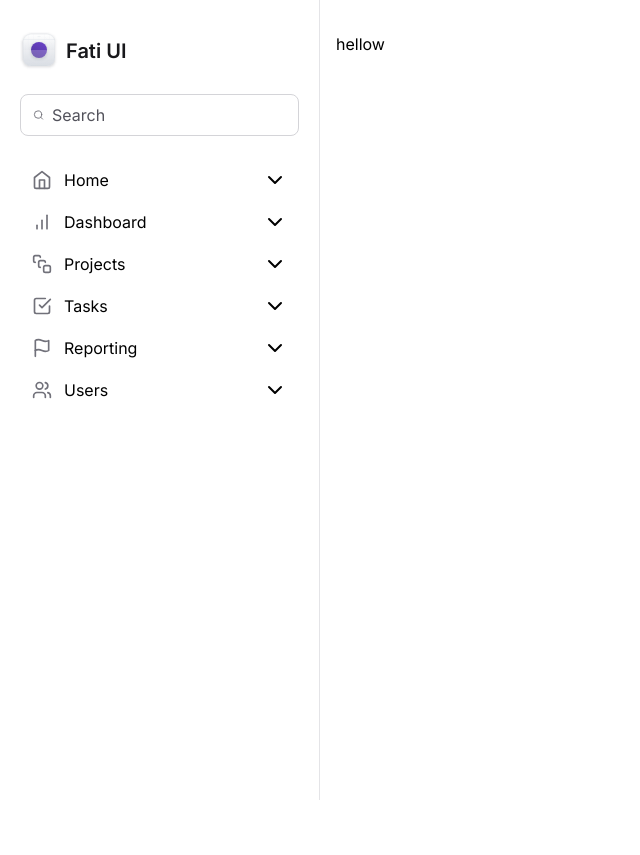
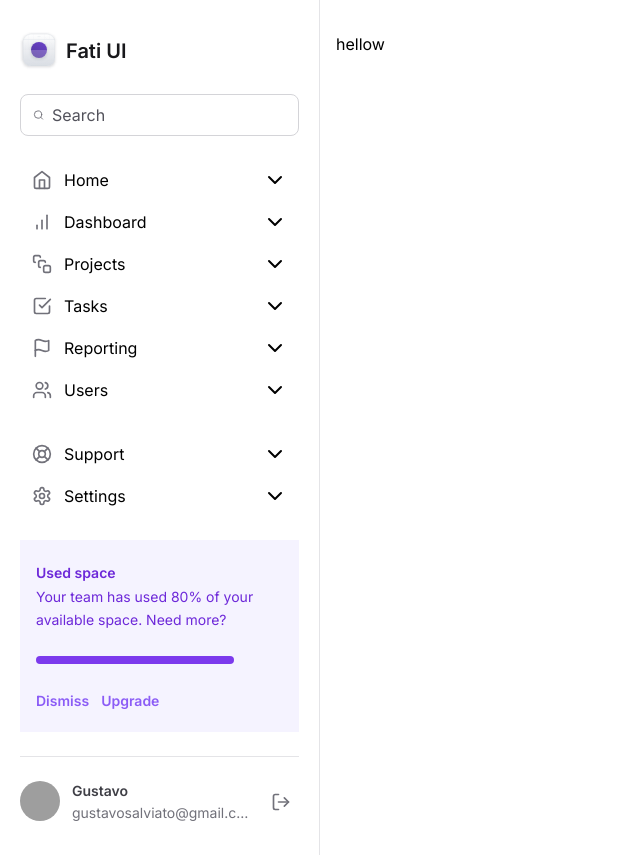
Before and after one commit to gustavosalviato/tailwind-master, a Next.js app: page / in a window 1280 px wide. Shown: the whole page, without its empty margins (0-640 px from the left). Before the commit the page ends 800 px from the top, so only its background shows below. Built offline with nearby package versions, Linux system fonts and the light colour scheme; grey boxes are pictures that could not be loaded.

Commit message:
chore: Nav && Profile

```diff
--- a/prettier.config.js
+++ b/prettier.config.js
@@ -1,3 +1,3 @@
 module.exports = {
-  plugins: [require('prettier-plugin-tailwindcss')],
+  plugins: ['prettier-plugin-tailwindcss'],
 }
--- a/src/app/layout.tsx
+++ b/src/app/layout.tsx
@@ -1,19 +1,19 @@
-import { Sidebar } from "@/components/Sidebar";
-import "./globals.css";
-import type { Metadata } from "next";
-import { Inter } from "next/font/google";
+import { Sidebar } from '@/components/Sidebar'
+import './globals.css'
+import type { Metadata } from 'next'
+import { Inter } from 'next/font/google'
 
-const inter = Inter({ subsets: ["latin"] });
+const inter = Inter({ subsets: ['latin'] })
 
 export const metadata: Metadata = {
-  title: "Create Next App",
-  description: "Generated by create next app",
-};
+  title: '',
+  description: '',
+}
 
 export default function RootLayout({
   children,
 }: {
-  children: React.ReactNode;
+  children: React.ReactNode
 }) {
   return (
     <html lang="en">
@@ -24,5 +24,5 @@ export default function RootLayout({
         </div>
       </body>
     </html>
-  );
+  )
 }
--- a/src/app/page.tsx
+++ b/src/app/page.tsx
@@ -1,3 +1,3 @@
 export default function Home() {
-  return <div>hellow</div>;
+  return <div>hellow</div>
 }
--- a/src/components/Logo.tsx
+++ b/src/components/Logo.tsx
@@ -1,6 +1,6 @@
 export function Logo() {
   return (
-    <strong className="flex gap-2 text-xl font-semibold text-zinc-900 items-center">
+    <strong className="flex items-center gap-2 text-xl font-semibold text-zinc-900">
       <svg
         width={38}
         height={38}
@@ -205,5 +205,5 @@ export function Logo() {
       </svg>
       <span>Fati UI</span>
     </strong>
-  );
+  )
 }
--- a/src/components/NavItem.tsx
+++ b/src/components/NavItem.tsx
@@ -1,6 +1,5 @@
-import { ChevronDown } from "lucide-react";
-import { ElementType } from "react";
-
+import { ChevronDown } from 'lucide-react'
+import { ElementType } from 'react'
 
 interface NavItemProps {
   title: string
@@ -8,7 +7,10 @@ interface NavItemProps {
 }
 export function NavItem({ title, icon: Icon }: NavItemProps) {
   return (
-        <a href="/" className="flex items-center gap-3 group duration-300 transition-colors hover:bg-violet-50 px-3 py-2 hover:text-violet-500 rounded ">
+    <a
+      href="/"
+      className="group flex items-center gap-3 rounded px-3 py-2 transition-colors duration-300 hover:bg-violet-50 hover:text-violet-500 "
+    >
       <Icon size={20} className="text-zinc-500" />
       {title}
       <ChevronDown className="ml-auto group-hover:text-violet-400" />
--- /dev/null
+++ b/src/components/Profile.tsx
@@ -0,0 +1,24 @@
+/* eslint-disable @next/next/no-img-element */
+
+import { LogOut } from 'lucide-react'
+
+export function Profile() {
+  return (
+    <div className="flex gap-3">
+      <img
+        src="https://github.com/gustavosalviato.png"
+        alt=""
+        className="h-10 w-10 rounded-full object-cover"
+      />
+      <div className="flex flex-col gap-0.5 truncate">
+        <span className="text-sm font-semibold text-zinc-700">Gustavo</span>
+        <span className="truncate text-sm text-zinc-500">
+          gustavosalviato@gmail.com
+        </span>
+      </div>
+      <button className="flex items-center justify-center rounded-md p-2 transition-colors duration-300 hover:bg-zinc-50">
+        <LogOut size={20} className="text-zinc-500" />
+      </button>
+    </div>
+  )
+}
--- a/src/components/Sidebar.tsx
+++ b/src/components/Sidebar.tsx
@@ -1,22 +1,38 @@
 import { Logo } from './Logo'
-import { Search } from 'lucide-react'
+import { LifeBuoy, Search, Settings } from 'lucide-react'
 import { MainNavigation } from './MainNavigation'
+import { NavItem } from './NavItem'
+import { WidgetUsedSpace } from './WidgetUsedSpace'
+import { Profile } from './Profile'
 
 export function Sidebar() {
   return (
-    <aside className="border-r border-zinc-200 px-5 py-8 space-y-6">
+    <aside className="flex flex-col gap-6 border-r border-zinc-200 px-5 py-8">
       <Logo />
-      <div className="flex items-center gap-2 w-full rounded-lg border border-zinc-300 px-3 py-2">
+      <div className="flex w-full items-center gap-2 rounded-lg border border-zinc-300 px-3 py-2">
         <Search size={20} className="text-zinc-500" />
 
         <input
           type="text"
-          className="boder-0 outline-none text-zinc-900 bg-transparent p-0 placeholder:text-zinc-600"
+          className="boder-0 bg-transparent p-0 text-zinc-900 outline-none placeholder:text-zinc-600"
           placeholder="Search"
         />
       </div>
 
-      <MainNavigation/>
+      <MainNavigation />
+
+      <div className="mt-auto">
+        <nav className="space-y-0.5">
+          <NavItem title="Support" icon={LifeBuoy} />
+          <NavItem title="Settings" icon={Settings} />
+        </nav>
+      </div>
+
+      <WidgetUsedSpace />
+
+      <div className="h-px w-full bg-zinc-200" />
+
+      <Profile />
     </aside>
   )
 }
--- /dev/null
+++ b/src/components/WidgetUsedSpace.tsx
@@ -0,0 +1,27 @@
+export function WidgetUsedSpace() {
+  return (
+    <div className="flex flex-col gap-6 bg-violet-50 px-4 py-5">
+      <div className="space-y-0.5">
+        <span className="text-sm font-semibold leading-tight text-violet-700">
+          Used space
+        </span>
+        <p className="text-sm leading-relaxed text-violet-700">
+          Your team has used 80% of your available space. Need more?
+        </p>
+      </div>
+
+      <div className="h-2 w-full rounded-full">
+        <div className="h-2 w-4/5 rounded-full bg-violet-600" />
+      </div>
+
+      <div className="space-x-3">
+        <button className="text-sm font-semibold text-violet-500 transition-colors duration-300 hover:text-violet-700">
+          Dismiss
+        </button>
+        <button className="text-sm font-semibold text-violet-500 transition-colors duration-300 hover:text-violet-700">
+          Upgrade
+        </button>
+      </div>
+    </div>
+  )
+}
```
Also changed, not shown: src/components/MainNavigation.tsx (+9 -2 lines). Lines whose indentation alone changed are shown as unchanged.
